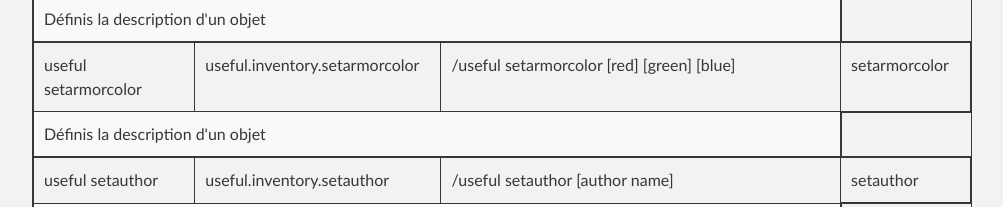
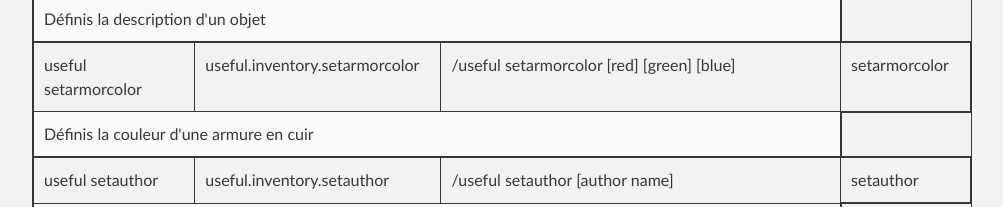
Before and after one commit to noogotte/UsefulCommands, a plain HTML site: page commands.html in a window 1280 px wide. Shown: the part 4907-5114 px from the top of the page, without its empty margins (138-1141 px from the left). Drawn offline with Linux system fonts and the light colour scheme.

Commit message:
Change command description

```diff
--- a/commands.html
+++ b/commands.html
@@ -498,7 +498,7 @@
           <td class="aliases">setarmorcolor</td>
       </tr>
       <tr class="description-row">
-          <td class="description" colspan="3">Définis la description d'un objet</td>
+          <td class="description" colspan="3">Définis la couleur d'une armure en cuir</td>
       </tr>
       <tr class="command">
           <td class="name">useful setauthor</td>
```
